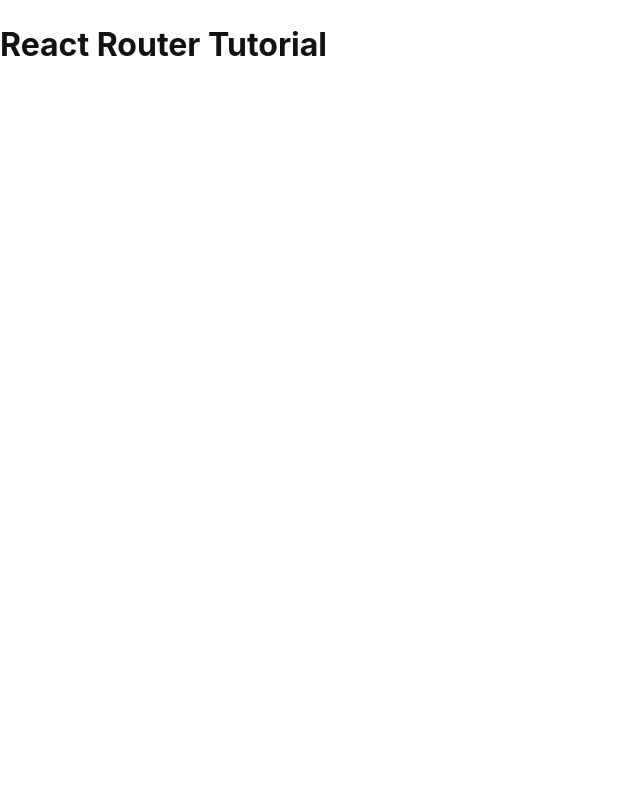
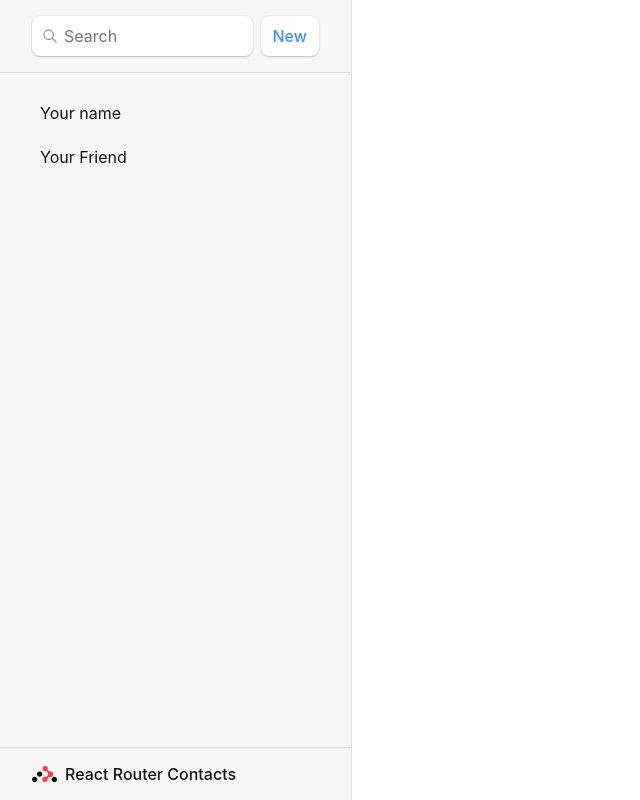
Before and after one commit to tkhashi/React.Sandbox, a React (Vite) app in the folder raect-router-tutorial/: page / in a window 1280 px wide. Shown: the whole page, without its empty margins (0-640 px from the left). Built offline with nearby package versions, Linux system fonts and the light colour scheme.

Commit message:
Add navigation-bar

```diff
--- /dev/null
+++ b/raect-router-tutorial/src/error-page.jsx
@@ -0,0 +1,16 @@
+import { useRouteError } from "react-router-dom";
+
+export default function ErrorPage() {
+    const error = useRouteError();
+    console.error(error);
+
+    return (
+        <div id="error-page">
+            <h1>Oops!</h1>
+            <p>Sorry, anexpected error has occured.</p>
+            <p>
+                <i>{error.statusText || error.message}</i>
+            </p>
+        </div>
+    )
+}
--- a/raect-router-tutorial/src/main.jsx
+++ b/raect-router-tutorial/src/main.jsx
@@ -2,6 +2,7 @@
 import ReactDOM from 'react-dom/client'
 import './index.css'
 import Root from './routes/root'
+import ErrorPage from "./error-page";
 import {
   createBrowserRouter,
   RouterProvider,
@@ -10,7 +11,8 @@
 const router = createBrowserRouter([
   {
     path: '/',
-    element: <Root />
+    element: <Root />,
+    errorElement: <ErrorPage/>,
   }
 ])
 
--- a/raect-router-tutorial/src/routes/root.jsx
+++ b/raect-router-tutorial/src/routes/root.jsx
@@ -1,7 +1,44 @@
 export default function Root() {
   return (
-    <div>
-      <h1>React Router Tutorial</h1>
-    </div>
+    <>
+        <div id="sidebar">
+            <h1>React Router Contacts</h1>
+            <div>
+                <form id="search-form" role="search">
+                    <input
+                        id="q"
+                        aria-label="Search contents"
+                        placeholder="Search"
+                        type="search"
+                        name="q"
+                    />
+                    <div
+                        id="search-spinner"
+                        aria-hidden
+                        hidden={true}
+                    />
+                    <div
+                        className="sr-only"
+                        aria-live="polite"
+                    />
+                </form>
+                <form method="post">
+                    <button type="submit">New</button>
+                </form>
+            </div>
+
+            <nav>
+                <ul>
+                    <li>
+                        <a href={`/contents/1`}>Your name</a>
+                    </li>
+                    <li>
+                        <a href={`/contacts/2`}>Your Friend</a>
+                    </li>
+                </ul>
+            </nav>
+        </div>
+        <div id="detail"></div>
+    </>
   )
 }
```
